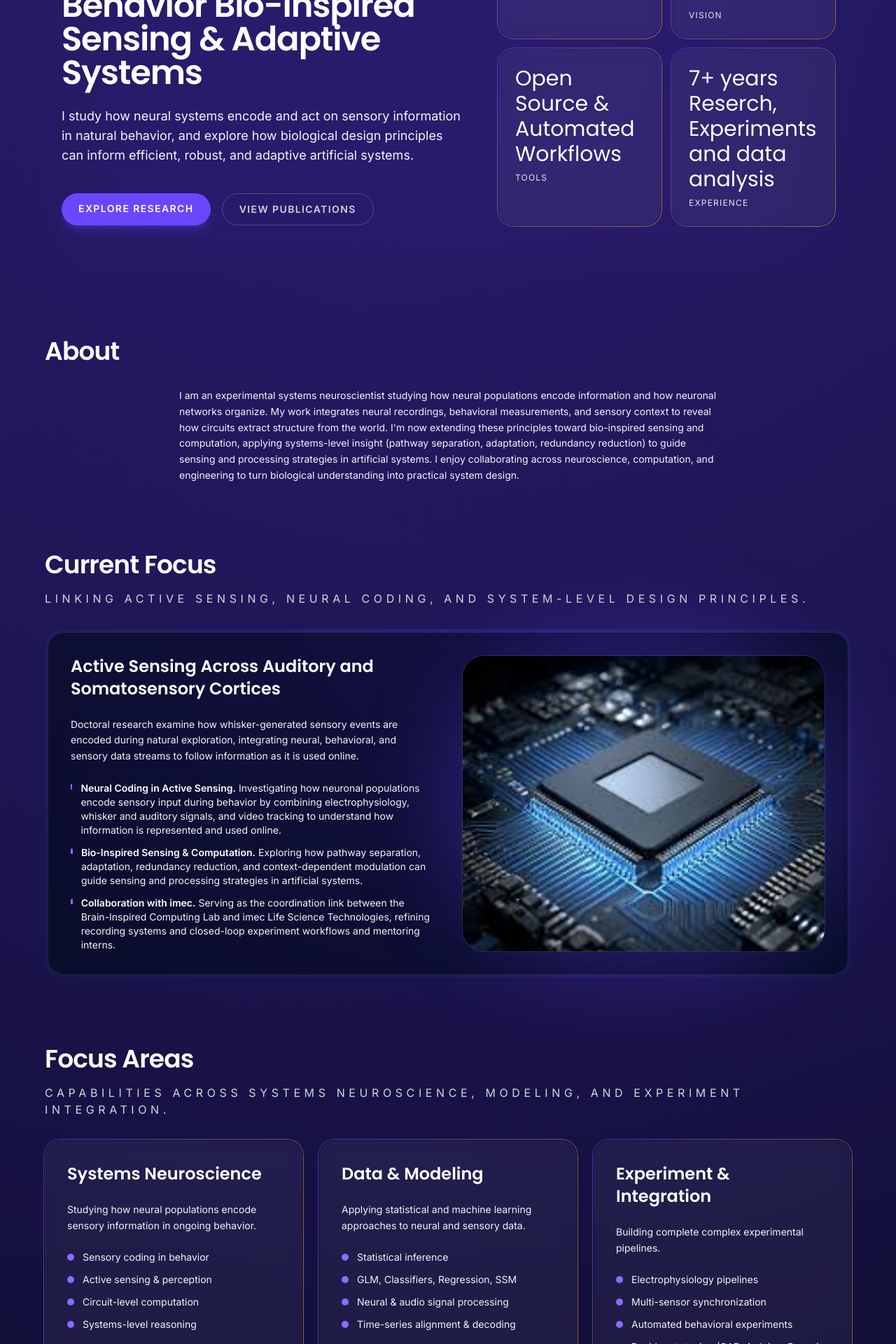
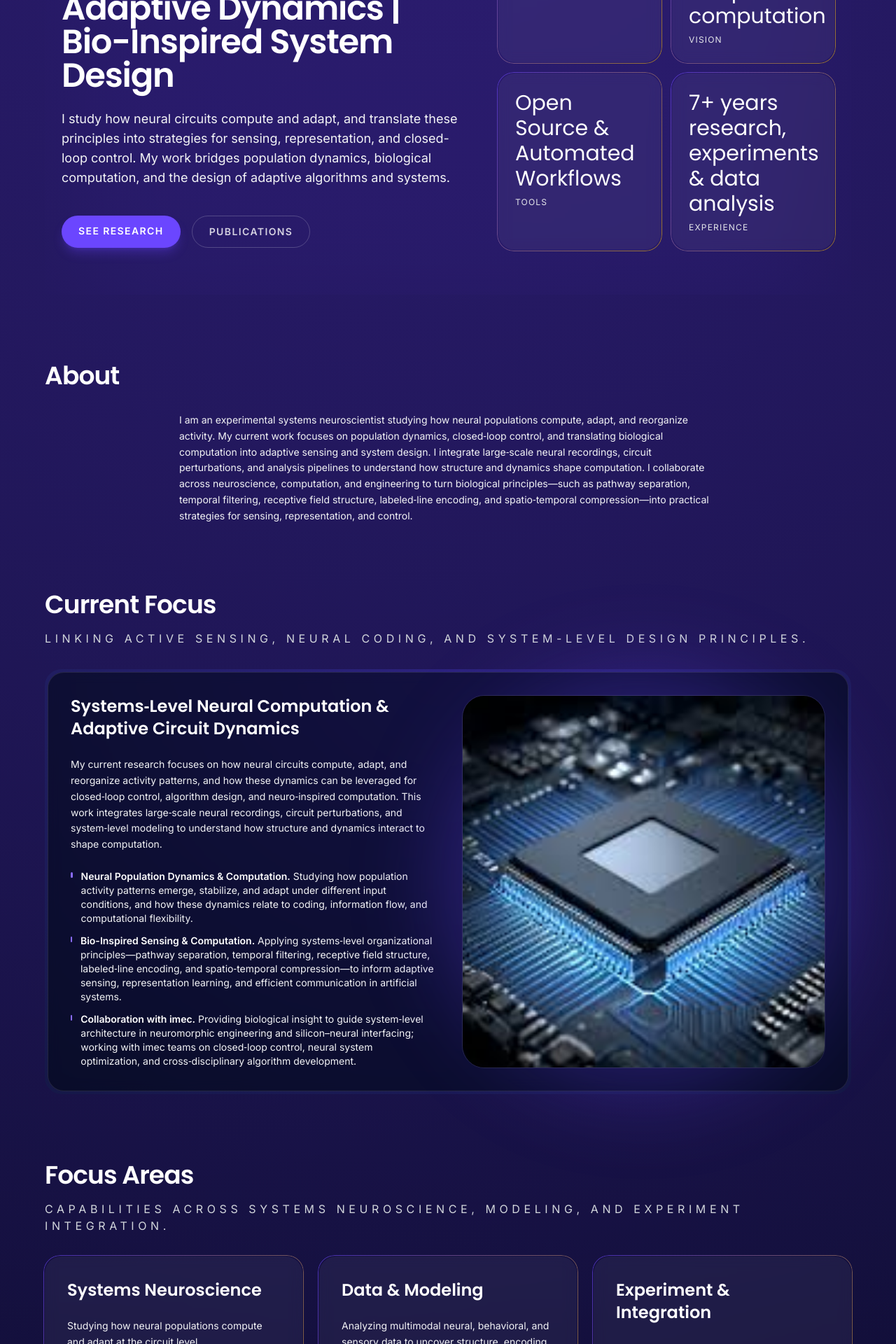
Before and after one commit to benefron/benefron.github.io, a Next.js app: page / in a window 1280 px wide. Shown: the part 320-2240 px from the top of the page at 70% size. Built offline with nearby package versions, Linux system fonts and the light colour scheme.

Commit message:
updated contents

```diff
--- a/app/page.tsx
+++ b/app/page.tsx
@@ -16,11 +16,7 @@ export default function HomePage() {
           <h2>About</h2>
         </div>
         <p className="mx-auto max-w-3xl text-sm leading-relaxed text-ink-200">
-          I am an experimental systems neuroscientist studying how neural populations encode information and how neuronal networks organize. My work integrates
-          neural recordings, behavioral measurements, and sensory context to reveal how circuits extract structure from the world. I&apos;m now extending
-          these principles toward bio-inspired sensing and computation, applying systems-level insight (pathway separation, adaptation, redundancy
-          reduction) to guide sensing and processing strategies in artificial systems. I enjoy collaborating across neuroscience, computation, and
-          engineering to turn biological understanding into practical system design.
+          I am an experimental systems neuroscientist studying how neural populations compute, adapt, and reorganize activity. My current work focuses on population dynamics, closed‑loop control, and translating biological computation into adaptive sensing and system design. I integrate large‑scale neural recordings, circuit perturbations, and analysis pipelines to understand how structure and dynamics shape computation. I collaborate across neuroscience, computation, and engineering to turn biological principles—such as pathway separation, temporal filtering, receptive field structure, labeled‑line encoding, and spatio‑temporal compression—into practical strategies for sensing, representation, and control.
         </p>
       </section>
       <section className="section" id="research">
@@ -32,33 +28,27 @@ export default function HomePage() {
           <div className="rounded-[calc(24px-1px)] border border-white/10 bg-slate-950/60 p-8 backdrop-blur">
             <div className="flex flex-col gap-10 lg:flex-row">
               <div className="space-y-6 lg:w-1/2">
-                <h3 className="text-2xl font-semibold text-white">Active Sensing Across Auditory and Somatosensory Cortices</h3>
+                <h3 className="text-2xl font-semibold text-white">Systems‑Level Neural Computation & Adaptive Circuit Dynamics</h3>
                 <p className="text-sm leading-relaxed text-ink-200">
-                  Doctoral research examine how whisker-generated sensory events are encoded during natural exploration, integrating neural,
-                  behavioral, and sensory data streams to follow information as it is used online.
+                  My current research focuses on how neural circuits compute, adapt, and reorganize activity patterns, and how these dynamics can be leveraged for closed‑loop control, algorithm design, and neuro‑inspired computation. This work integrates large‑scale neural recordings, circuit perturbations, and system‑level modeling to understand how structure and dynamics interact to shape computation.
                 </p>
                 <ul className="space-y-3 text-sm text-ink-200">
                   <li className="flex gap-3">
                     <span className="mt-1 h-2 w-2 rounded-full bg-brand-400" />
                     <span>
-                      <strong className="font-semibold text-white">Neural Coding in Active Sensing.</strong> Investigating how neuronal populations encode
-                      sensory input during behavior by combining electrophysiology, whisker and auditory signals, and video tracking to understand how
-                      information is represented and used online.
+                      <strong className="font-semibold text-white">Neural Population Dynamics & Computation.</strong> Studying how population activity patterns emerge, stabilize, and adapt under different input conditions, and how these dynamics relate to coding, information flow, and computational flexibility.
                     </span>
                   </li>
                   <li className="flex gap-3">
                     <span className="mt-1 h-2 w-2 rounded-full bg-brand-400" />
                     <span>
-                      <strong className="font-semibold text-white">Bio-Inspired Sensing &amp; Computation.</strong> Exploring how pathway separation,
-                      adaptation, redundancy reduction, and context-dependent modulation can guide sensing and processing strategies in artificial systems.
+                      <strong className="font-semibold text-white">Bio-Inspired Sensing &amp; Computation.</strong> Applying systems‑level organizational principles—pathway separation, temporal filtering, receptive field structure, labeled‑line encoding, and spatio‑temporal compression—to inform adaptive sensing, representation learning, and efficient communication in artificial systems.
                     </span>
                   </li>
                   <li className="flex gap-3">
                     <span className="mt-1 h-2 w-2 rounded-full bg-brand-400" />
                     <span>
-                      <strong className="font-semibold text-white">Collaboration with imec.</strong> Serving as the coordination link between the
-                      Brain-Inspired Computing Lab and imec Life Science Technologies, refining recording systems and closed-loop experiment workflows and
-                      mentoring interns.
+                      <strong className="font-semibold text-white">Collaboration with imec.</strong> Providing biological insight to guide system‑level architecture in neuromorphic engineering and silicon–neural interfacing; working with imec teams on closed‑loop control, neural system optimization, and cross‑disciplinary algorithm development.
                     </span>
                   </li>
                 </ul>
--- a/content/data.ts
+++ b/content/data.ts
@@ -1,53 +1,53 @@
 export const hero = {
   name: "Ben Efron, PhD",
-  title: "Systems Neuroscientist Neural Coding & Behavior Bio-Inspired Sensing & Adaptive Systems",
+  title: "Systems Neuroscientist | Neural Computation & Adaptive Dynamics | Bio-Inspired System Design",
   summary:
-    "I study how neural systems encode and act on sensory information in natural behavior, and explore how biological design principles can inform efficient, robust, and adaptive artificial systems.",
-  ctaPrimary: {
-    label: "Explore Research",
+    "I study how neural circuits compute and adapt, and translate these principles into strategies for sensing, representation, and closed-loop control. My work bridges population dynamics, biological computation, and the design of adaptive algorithms and systems.",  ctaPrimary: {
+    label: "See Research",
     href: "#research"
   },
   ctaSecondary: {
-    label: "View Publications",
+    label: "Publications",
     href: "#publications"
   }
 };
 
 export const stats = [
   { label: "Scope", value: "Neuroscience and tech" },
-  { label: "Vision", value: "Neuromorphic engineering and NeuroAI" },
+  { label: "Vision", value: "Biology-informed sensing and adaptive computation" },
   { label: "Tools", value: "Open Source & Automated Workflows" },
-  { label: "Experience", value: "7+ years Reserch, Experiments and data analysis" }
+  { label: "Experience", value: "7+ years research, experiments & data analysis" }
 ];
 
 export const focusAreas = [
   {
     title: "Systems Neuroscience",
-    description: "Studying how neural populations encode sensory information in ongoing behavior.",
+    description: "Studying how neural populations compute and adapt at the circuit level.",
     bullets: [
-      "Sensory coding in behavior",
-      "Active sensing & perception",
+      "Population dynamics & coding",
+      "Adaptation, context & modulation",
       "Circuit-level computation",
       "Systems-level reasoning"
     ]
   },
   {
     title: "Data & Modeling",
-    description: "Applying statistical and machine learning approaches to neural and sensory data.",
+    description:
+      "Analyzing multimodal neural, behavioral, and sensory data to uncover structure, encoding strategies, and system-level principles.",
     bullets: [
-      "Statistical inference",
-      "GLM, Classifiers, Regression, SSM",
-      "Neural & audio signal processing",
-      "Time-series alignment & decoding"
+      "Neural-behavioral decoding & representation analysis",
+      "Statistical inference & generative modeling (GLMs, Bayesian methods, bootstrapping)",
+      "Machine learning classifiers for population-level signal interpretation",
+      "Multimodal time-series alignment (neural, audio, kinematics, video)"
     ]
   },
   {
     title: "Experiment & Integration",
-    description: "Building complete complex experimental pipelines.",
+    description: "Building closed-loop and synchronized experimental pipelines.",
     bullets: [
       "Electrophysiology pipelines",
       "Multi-sensor synchronization",
-      "Automated behavioral experiments",
+      "Closed-loop experimentation & control",
       "Rapid prototyping (CAD, Arduino, Bonsai RX)"
     ]
   }
@@ -56,9 +56,9 @@ export const focusAreas = [
 export const timeline = [
   {
     year: "2024-Present",
-    label: "Postdoctoral Researcher, Brain-Inspired Computing Lab (University of Liege)",
+    label: "Postdoctoral Researcher, Brain-Inspired Computing Lab (University of Liège)",
     description:
-      "Experimental systems neuroscience and neural data analysis focused on active sensing. Coordinate with imec engineers to adapt recording and control systems for closed-loop experiments, mentor students and interns, and model and design Neuro-inspired algorithms."
+      "Experimental systems neuroscience and neural data analysis focusing on neural computation and adaptive dynamics. Coordinate with imec engineers to refine recording and closed-loop control systems, mentor students and interns, and translate biological principles into algorithm and system design."
   },
   {
     year: "2017-2024",
@@ -81,8 +81,7 @@ export const publications = [
     summary:
       "Efron, B., Ntelezos, A., Katz, Y., & Lampl, I. Neural encoding and behavioral detection of whisker-generated sounds in mice.",
     links: [
-      { label: "Paper", href: "https://www.sciencedirect.com/science/article/pii/S0960982225001241" },
-      { label: "Media", href: "https://neurosciencenews.com/whiskers-sensory-neuroscience-29134/" }
+      { label: "Paper", href: "https://www.sciencedirect.com/science/article/pii/S0960982225001241" }
     ]
   },
   {
@@ -109,15 +108,15 @@ export const publications = [
 export const skills = [
   {
     title: "Systems Neuroscience",
-    items: ["Sensory coding in behavior", "Active sensing & perception", "Circuit-level computation", "Systems-level reasoning"]
+    items: ["Population dynamics & coding", "Adaptation & context modulation", "Circuit-level computation", "Systems-level reasoning"]
   },
   {
     title: "Data & Modeling",
-    items: ["Statistical inference & GLMs", "Machine learning classifiers", "Neural & audio signal processing", "Time-series alignment & decoding"]
+    items: ["Neural-behavioral decoding & representation analysis", "Statistical inference & GLMs", "Machine learning classifiers", "Time-series alignment & decoding"]
   },
   {
     title: "Experiment & Integration",
-    items: ["Electrophysiology pipelines", "Multi-sensor synchronization", "Automated behavioral experiments", "Rapid prototyping (CAD, Arduino, Bonsai RX)"]
+    items: ["Electrophysiology pipelines", "Multi-sensor synchronization", "Closed-loop experimentation & control", "Rapid prototyping (CAD, Arduino, Bonsai RX)"]
   }
 ];
 
```
